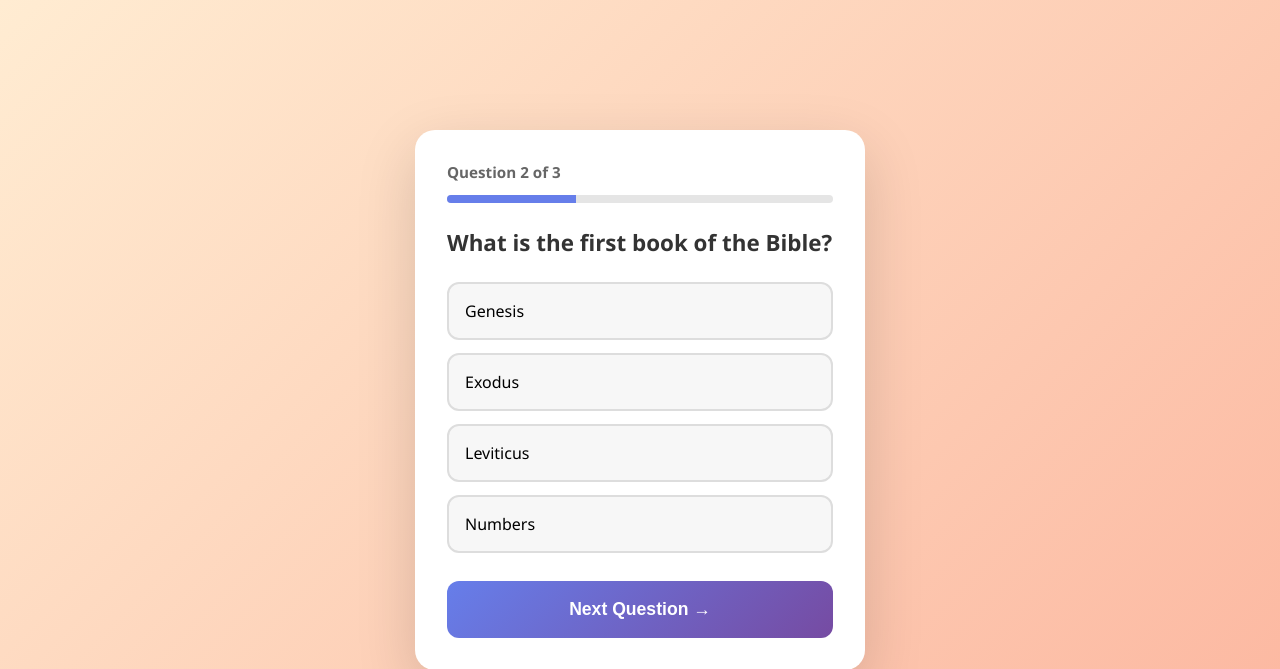
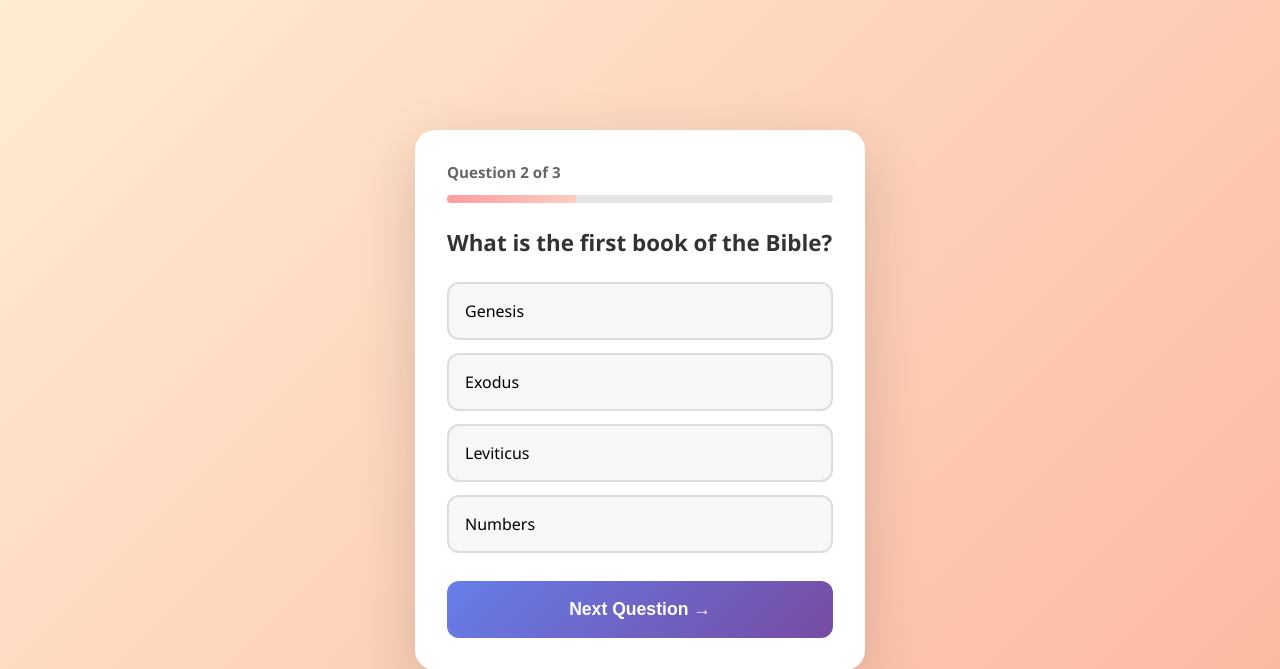
Before and after one commit to georgepol1023/Quiz, a Flask app: page /quiz in a window 1280 px wide. Shown: the top 669 px of the page. Run offline with Flask 3, Linux system fonts and the light colour scheme; the visitor is signed in with stand-in values (Sample User, id 1).

Commit message:
Change progress bar background to gradient

```diff
--- a/templates/quiz.html
+++ b/templates/quiz.html
@@ -51,7 +51,7 @@
   .progress-bar {
     height: 100%;
     width: {{ progress }}%;
-    background: #667eea;
+    background: linear-gradient(135deg, #ff9a9e 0%, #fad0c4 100%);
   }
 
   h2 {
```
